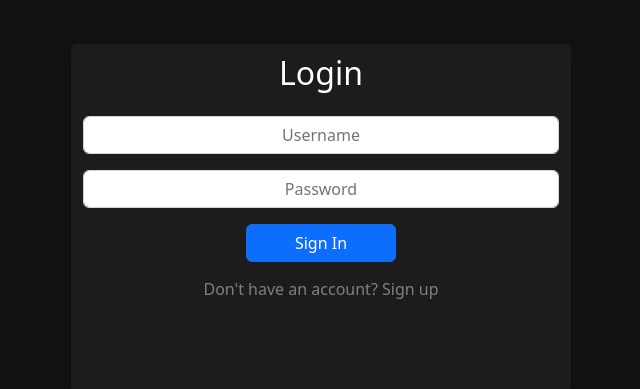
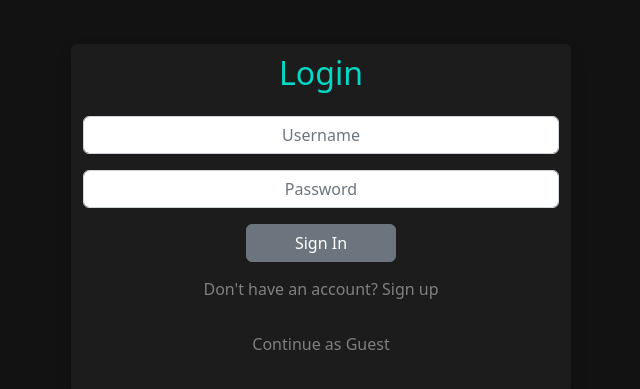
Before and after one commit to AaronAWB/Colloquy, a React (Vite) app in the folder client/: page /login in a window 1280 px wide. Shown: the part 181-570 px from the top of the page, without its empty margins (319-959 px from the left). Built offline with nearby package versions, Linux system fonts and the light colour scheme.

Commit message:
style changes to Login page

```diff
--- a/client/src/pages/Chat.jsx
+++ b/client/src/pages/Chat.jsx
@@ -34,7 +34,7 @@ function Chat ({ token }) {
             </div>
             <Row>
             <Col md={3}>
-                <div className='channels-container rounded shadow p-3 mt-5 d-flex flex-column'>
+                <div className='channels-container rounded shadow p-3 mt-3 d-flex flex-column'>
                     <div className='panel-header'>
                         <h4>Channels</h4>
                     </div>
@@ -44,7 +44,7 @@ function Chat ({ token }) {
                 </div>
             </Col>
             <Col md={9}>
-                <div className='chat-container rounded shadow p-3 mb-3 mt-5'>
+                <div className='chat-container rounded shadow p-3 mb-3 mt-3'>
                     <div className='message-bar-container'>
                         <InputGroup>
                             <Form.Control className='message-bar' type='text' id='messageInput' />
--- a/client/src/pages/Login.jsx
+++ b/client/src/pages/Login.jsx
@@ -52,11 +52,14 @@ function Login () {
                         />
                 </Form.Group>
                 <div className ='button-container'>
-                    <Button className='mt-3 login-button' variant="primary" type="submit">Sign In</Button>
+                    <Button className='mt-3 login-button' variant='secondary' type='submit'>Sign In</Button>
                 </div>
             </Form>
             <div className='signup-prompt'>
                 <p>Don't have an account? <a>Sign up</a></p>
+            </div>
+            <div className='guest-prompt'>
+                <p>Continue as <a>Guest</a></p>
             </div>
         </Container>
     </Container>
--- a/client/src/styles/Chat.css
+++ b/client/src/styles/Chat.css
@@ -9,7 +9,8 @@ body {
 }
 
 .user-id {
-    padding-right: 20px;
+    padding-top: 10px;
+    padding-right: 30px;
     color: rgb(218, 215, 215);
 }
 
--- a/client/src/styles/Login.css
+++ b/client/src/styles/Login.css
@@ -13,7 +13,7 @@
 }
 
 .login-title {
-    color: white;
+    color: #03DAC6;
     display: flex;
     justify-content: center;
     padding-top: 10px;
@@ -32,7 +32,7 @@
     width: 150px;
 }
 
-.signup-prompt {
+.signup-prompt, .guest-prompt {
     color: grey;
     padding-top: 15px;
     display: flex;
```
